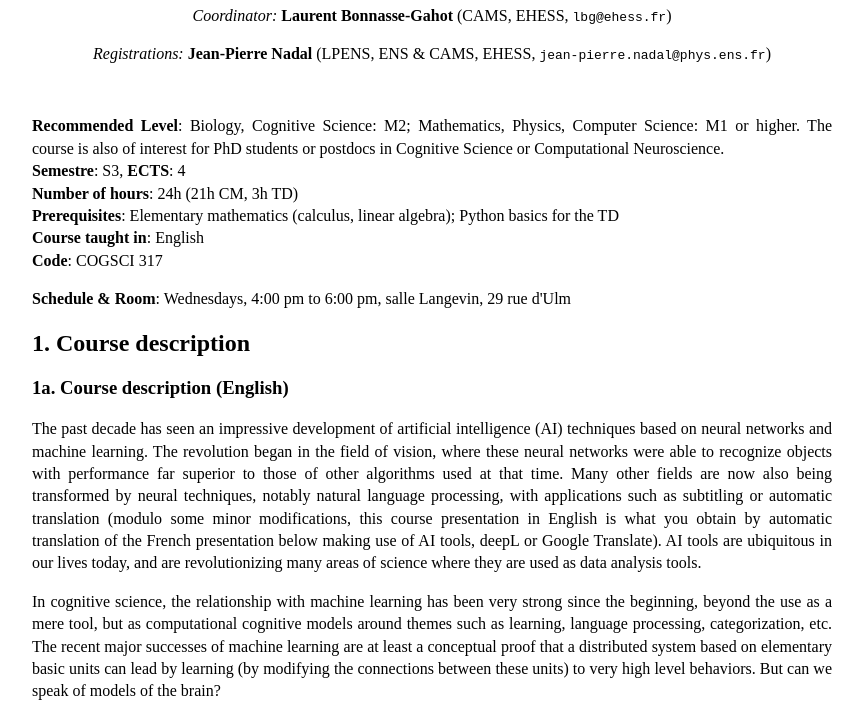
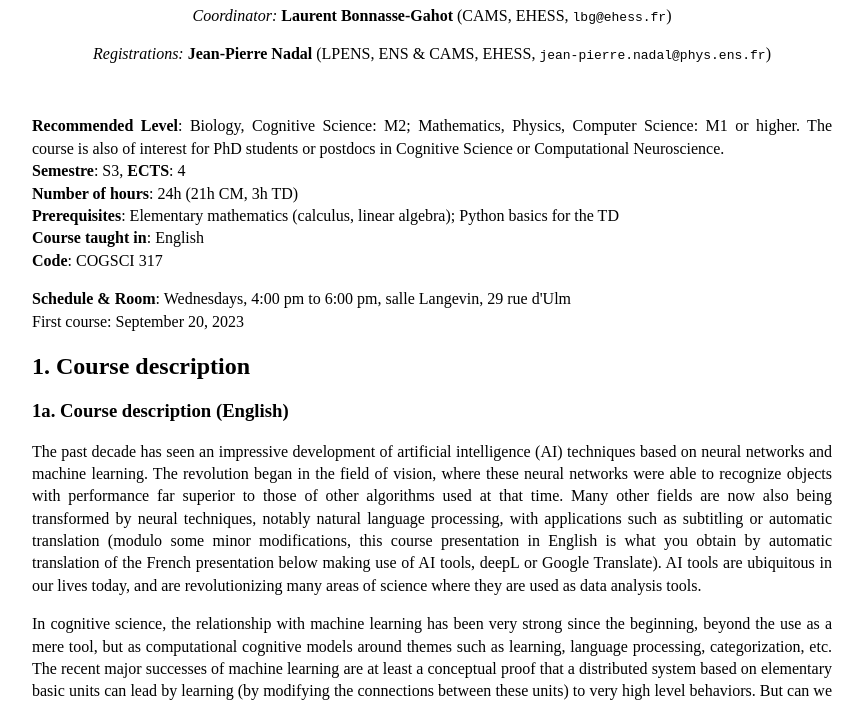
Before and after one commit to l-bg/dlcm, a plain HTML site: page index.html in a window 1280 px wide. Shown: the part 83-788 px from the top of the page, without its empty margins (208-1071 px from the left). Drawn offline with Linux system fonts and the light colour scheme.

Commit message:
update information

```diff
--- a/index.html
+++ b/index.html
@@ -21,7 +21,9 @@ h1 {line-height: 1.4}
 <b>Course taught in</b>: English <br>
 <b>Code</b>: COGSCI 317
 </p>
-<p> <b>Schedule & Room</b>: Wednesdays, 4:00 pm to 6:00 pm, salle Langevin, 29 rue d'Ulm <br></p>
+<p> <b>Schedule & Room</b>: Wednesdays, 4:00 pm to 6:00 pm, salle Langevin, 29 rue d'Ulm <br>
+First course: September 20, 2023
+</p>
 
 <h2>1. Course description</h2>
 <h3> 1a. Course description (English)</h3>
```
